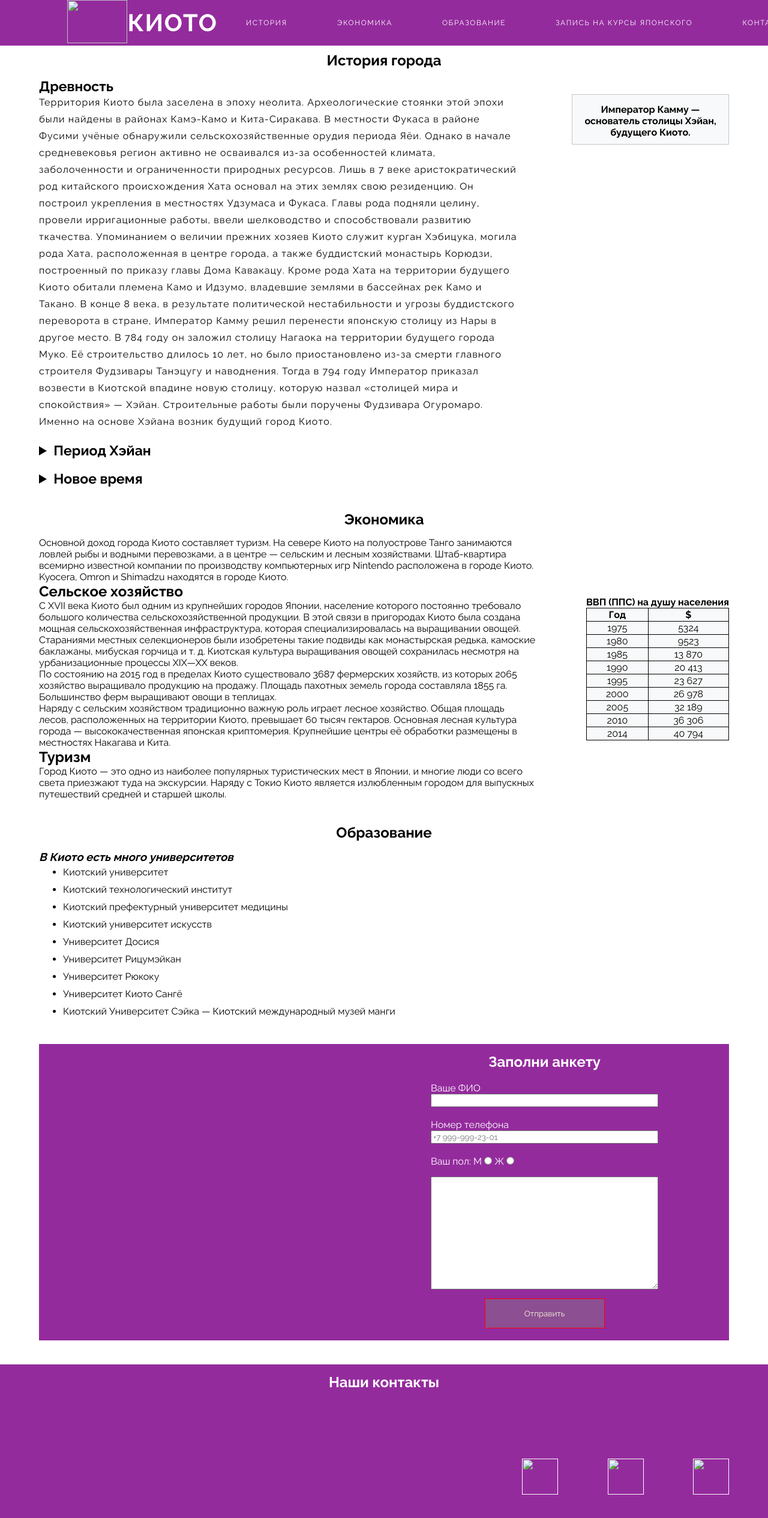
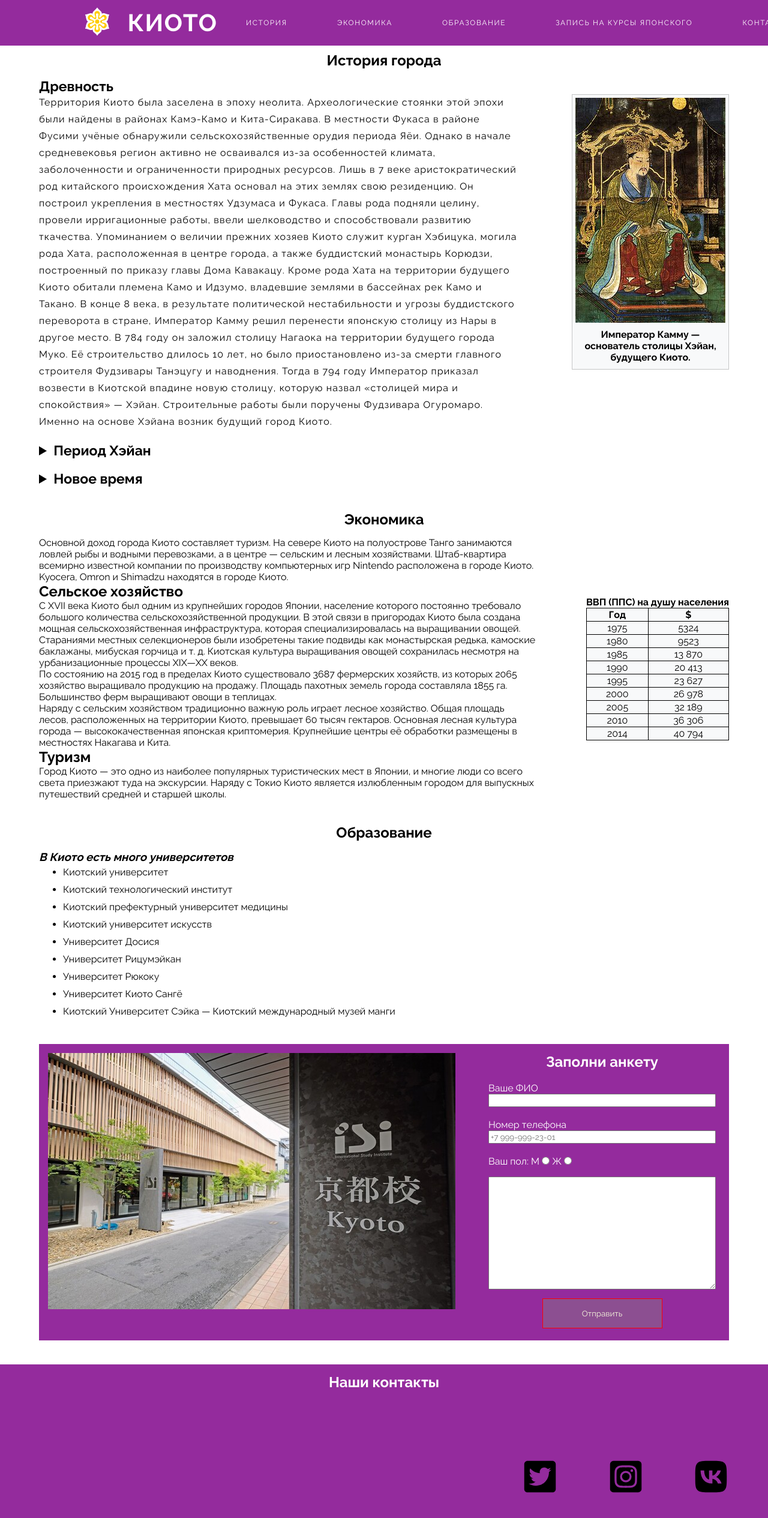
Before and after one commit to Zenqq-dev/web_task, a plain HTML site: page index.html in a window 1280 px wide. Shown: the top 2530 px of the page at 60% size. Drawn offline with Linux system fonts and the light colour scheme; the site is published under a folder, as on GitHub Pages, so addresses that start at the root find nothing; grey boxes are pictures that could not be loaded.

Commit message:
Update index.html

```diff
--- a/index.html
+++ b/index.html
@@ -6,14 +6,13 @@
     <meta name="viewport" content="width=device-width, initial-scale=1.0">
     <title>Document</title>
     <link rel="stylesheet" href="style.css">
-    <script src="https://kit.fontawesome.com/6fb6611a8c.js" crossorigin="anonymous"></script>
 </head>
 <body>
     <header>
         <div class="header__container _container">
             <div class="header__content">
                 <div class="header__icon">
-                    <div class="header__icon_item"><img src="/images/01.svg" alt=""></div>
+                    <div class="header__icon_item"><img src="images/01.svg" alt=""></div>
                     <h1 class="header__icon_item">Киото</h1>
                 </div>
                 <ul class="header__list nav-list">
@@ -57,7 +56,7 @@
                         Строительные работы были поручены Фудзивара Огуромаро. Именно на основе Хэйана
                         возник будущий город Киото.</p>
                         <div class="his-item__picture his-pic">
-                            <div class="his-pic__img"><img src="/images/02.jpg" alt=""></div>
+                            <div class="his-pic__img"><img src="images/02.jpg" alt=""></div>
                             <h4 class="his-pic__text">Император Камму — основатель столицы Хэйан, будущего Киото.</div>
                         </div>
                 </div>
@@ -91,7 +90,7 @@
                             создали собственную систему самоуправления на основе квартальных советов, отвечавших за безопасность города и справления языческих праздников, вроде праздника Гион.</span>
                         </p>
                         <div class="his-item__picture his-pic">
-                            <div class="his-pic__img"><img src="/images/03.jpg" alt=""></div>
+                            <div class="his-pic__img"><img src="images/03.jpg" alt=""></div>
                             <h4 class="his-pic__text">Модель Императорского дворца столицы Хэйан.</div>
                     </div>
                 </details>
@@ -134,7 +133,7 @@
                             как и прочие атомные цели, Киото остался в списке городов, закрытых для обычных бомбардировок ВВС США, что спасло его от разрушения.</p>
 
                         <div class="his-item__picture his-pic">
-                            <div class="his-pic__img"><img src="/images/04.jpg" alt=""></div>
+                            <div class="his-pic__img"><img src="images/04.jpg" alt=""></div>
                             <h4 class="his-pic__text">Киото, главная улица, 1891 год</div>
                     </div>
                 </details>
@@ -233,7 +232,7 @@
             <div class="form__container _container">
                 <div class="form__content">
                     <div class="form__column">
-                        <img class="form__img" src="/images/05.jpg" alt="">
+                        <img class="form__img" src="images/05.jpg" alt="">
                     </div>
                     <div class="form__column">
                         <h3 class="form__title">Заполни анкету</h3>
@@ -263,9 +262,9 @@
             <div class="footer__content">
                 <div class="footer__map"><iframe src="https://www.google.com/maps/embed?pb=!1m18!1m12!1m3!1d3267.5607778903914!2d135.73321955127338!3d35.0176984802578!2m3!1f0!2f0!3f0!3m2!1i1024!2i768!4f13.1!3m3!1m2!1s0x600107c727c0b799%3A0x8033b1a88b4a9850!2sISI%20Language%20School%2C%20Kyoto!5e0!3m2!1sru!2sru!4v1669374309202!5m2!1sru!2sru" width="300" height="225" style="border:0;" allowfullscreen="" loading="lazy" referrerpolicy="no-referrer-when-downgrade"></iframe></div>
                 <ul class="footer__list">
-                    <li class="footer__items"><a href=""><img src="/images/06.svg" alt=""></a></li>
-                    <li class="footer__items"><a href=""><img src="/images/07.svg" alt=""></a></li>
-                    <li class="footer__items"><a href=""><img src="/images/08.svg" alt=""></a></li>
+                    <li class="footer__items"><a href=""><img src="images/06.svg" alt=""></a></li>
+                    <li class="footer__items"><a href=""><img src="images/07.svg" alt=""></a></li>
+                    <li class="footer__items"><a href=""><img src="images/08.svg" alt=""></a></li>
                 </ul>
             </div>
         </div>
```
